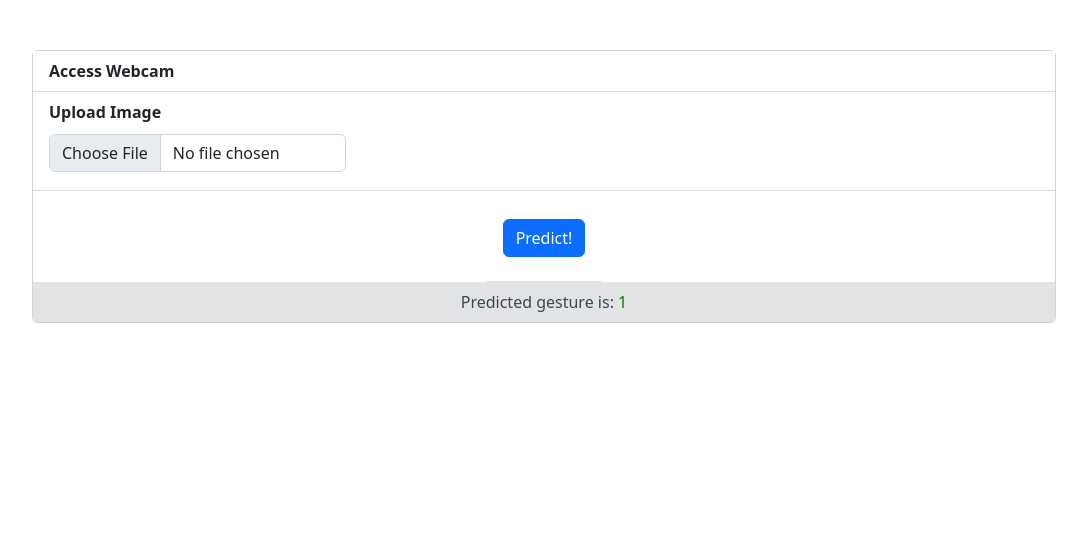
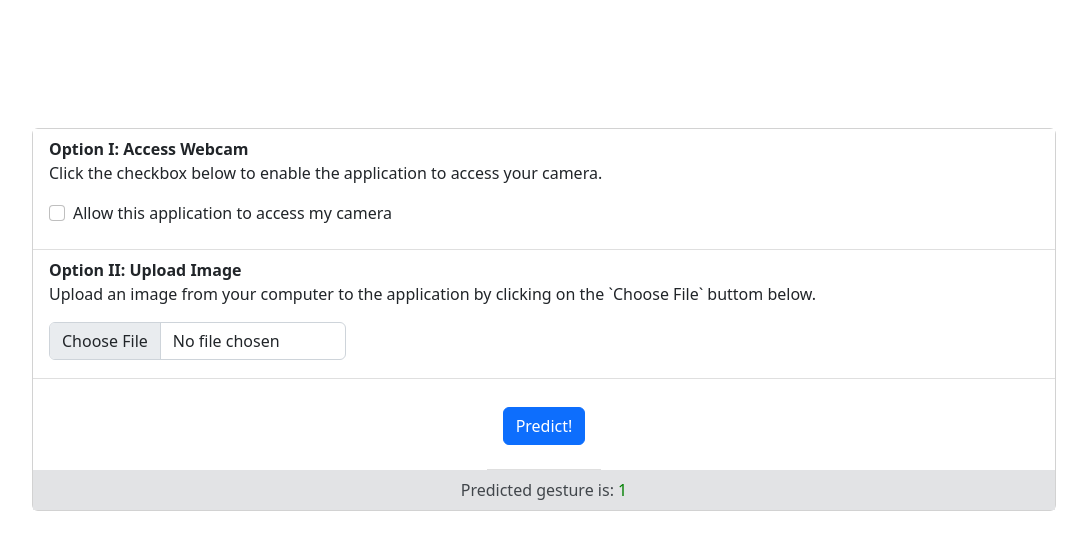
Before and after one commit to karthik-d/gesture-based-sterile-image-browsing, a Flask app: page /predict in a window 1280 px wide. Shown: the part 60-610 px from the top of the page, without its empty margins (96-1183 px from the left). Run offline with Flask 2, Linux system fonts and the light colour scheme; the visitor is signed in with stand-in values (Sample User, id 1).

Commit message:
webcam access added

```diff
--- a/Project-Development-Phase/Sprint-2/App/app.py
+++ b/Project-Development-Phase/Sprint-2/App/app.py
@@ -3,6 +3,7 @@ from wtforms import Form, StringField, TextAreaField, PasswordField, validators
 from flask_mail import Mail, Message
 import os
 import cv2
+from time import sleep
 import numpy as np
 from tensorflow.keras.models import load_model
 from werkzeug.utils import secure_filename
@@ -11,7 +12,7 @@ import database
 
 app = Flask(__name__)
 mail = Mail(app)
-model = load_model('../Model/new-gesture.h5')
+model = load_model('../Model/gesture.h5')
 print("Model Loaded!")
 
 results = {0: "Zero", 1: "One", 2: "Two", 3:"Three", 4:"Four", 5: "Five"}
@@ -60,15 +61,28 @@ def help():
 def predict():
 
     if request.method == "POST":
-        file = request.files['userfile']
-        basepath = os.path.dirname(__file__)
-        file_path = os.path.join(basepath,'uploads',secure_filename(file.filename))
-        file.save(file_path)
-        print('Image saved successfully!')
+        #print("Video vals: ", request.form.get("video"))
 
-        predictions = model_predict(file_path)
-        print(predictions)
-        session['prediction'] = results[np.argmax(predictions)]
+        if request.form.get("video") is not None:
+            cap = cv2.VideoCapture(0)
+            while True:
+                ret, frame = cap.read()
+                cv2.imshow('Video', frame)
+                if cv2.waitKey(1) & 0xFF == ord('q'):
+                    break
+            cap.release()
+            cv2.destroyAllWindows()
+
+        else:
+            file = request.files['userfile']
+            basepath = os.path.dirname(__file__)
+            file_path = os.path.join(basepath,'uploads',secure_filename(file.filename))
+            file.save(file_path)
+            print('Image saved successfully!')
+
+            predictions = model_predict(file_path)
+            print(predictions)
+            session['prediction'] = results[np.argmax(predictions)]
 
     return render_template('prediction.html')
 
--- a/Project-Development-Phase/Sprint-2/App/templates/prediction.html
+++ b/Project-Development-Phase/Sprint-2/App/templates/prediction.html
@@ -26,13 +26,20 @@
         </div>
     </nav>
 
-    <div class="card mx-auto" style="width: 80%; margin-top: 50px;">
+    <div class="card mx-auto" style="width: 80%; margin-top: 10%;">
         <form class="form-group" action="predict" method="post" enctype="multipart/form-data">
                 <ul class="list-group list-group-flush">
                 <li class="list-group-item">
-                    <b>Access Webcam</b>
+                    <b>Option I: Access Webcam</b>
+                    <p>Click the checkbox below to enable the application to access your camera.
+                        <div class="form-check">
+                            <input class="form-check-input" type="checkbox" value="checked" name="video" id="video">Allow this application to access my camera
+                          </div>
+                    </p>
                 </li>
-                <li class="list-group-item"><b>Upload Image</b>
+                <li class="list-group-item">
+                    <b>Option II: Upload Image</b>
+                    <p>Upload an image from your computer to the application by clicking on the `Choose File` buttom below.</p>
                     <input type="file" class="form-control" id="userfile" name="userfile" style="margin-top: 10px; margin-bottom: 10px; width: 30%;"/>
                 </li>
                 <li class="list-group-item mx-auto"><p><input type="submit" value="Predict!" class="btn btn-primary" style="margin-top: 20px;"></p></li>
```
Also changed, not shown: Project-Development-Phase/Sprint-2/App/uploads/2.jfif (added), Project-Development-Phase/Sprint-2/App/uploads/4.jpg (added), 2 other files.
